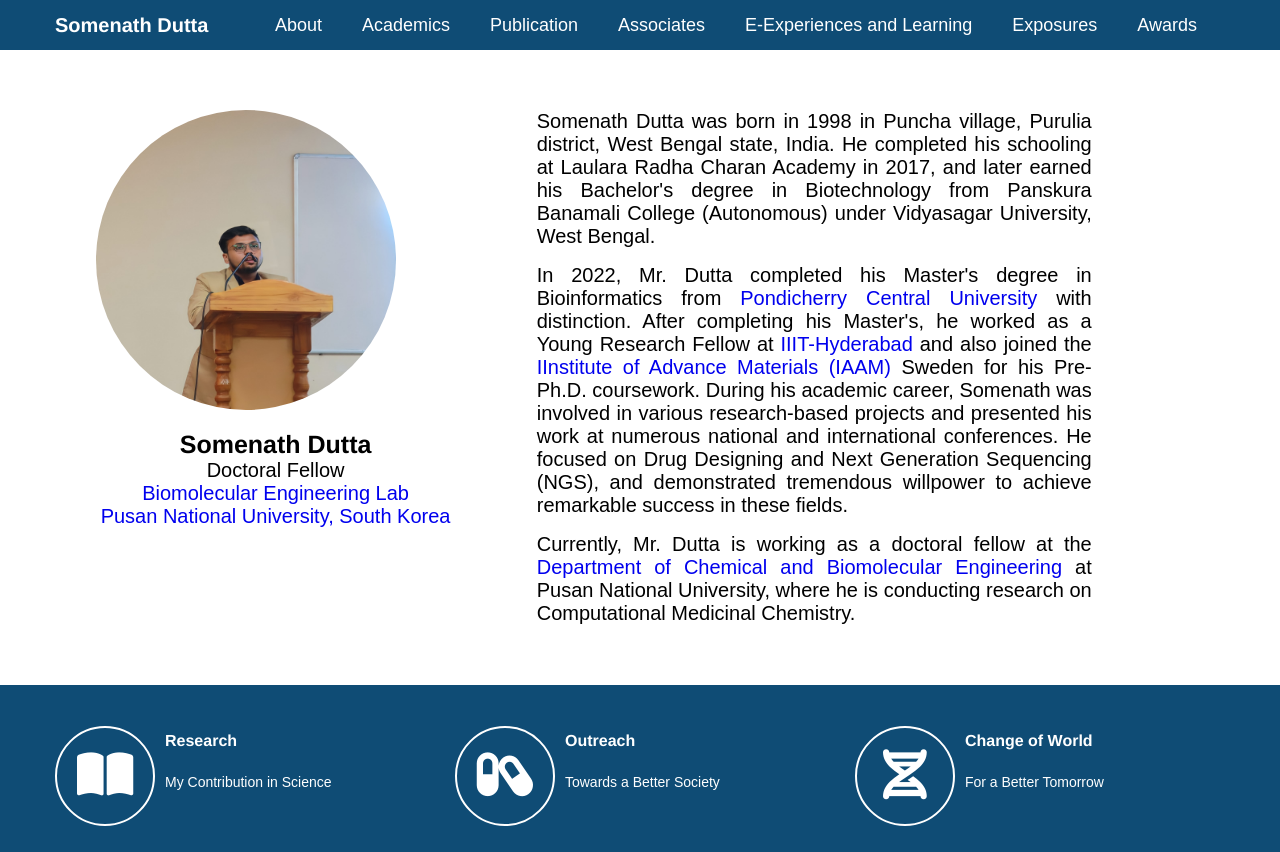
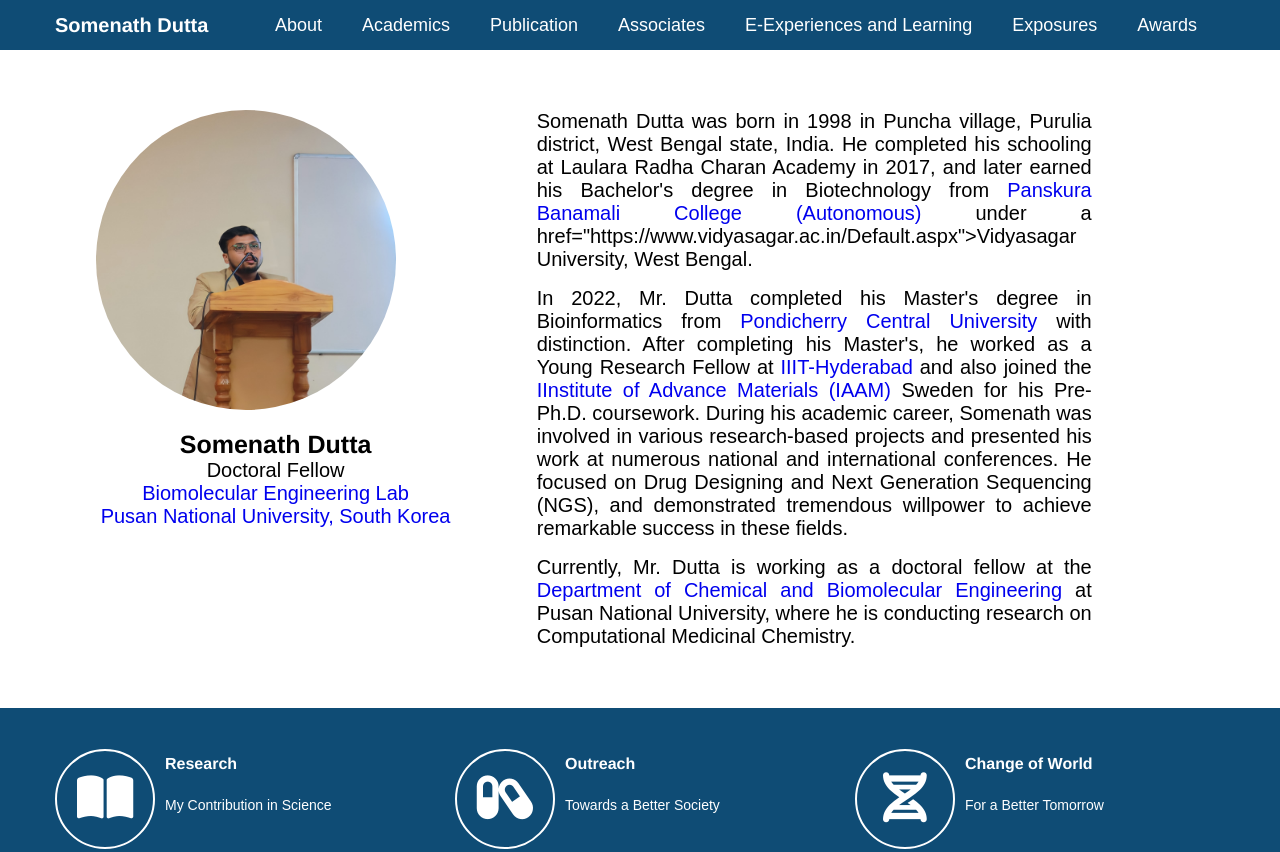
Before and after one commit to raj723151/project, a plain HTML site: page index.html in a window 1280 px wide. Shown: the top 852 px of the page. Drawn offline with nearby package versions, Linux system fonts and the light colour scheme; a web font is replaced by a local one.

Commit message:
Update index.html

```diff
--- a/index.html
+++ b/index.html
@@ -51,7 +51,7 @@
 <p>Doctoral Fellow<br><a href="https://sites.google.com/view/bmegg/home">Biomolecular Engineering Lab</a><br><a href="https://www.pusan.ac.kr/kor/Main.do">Pusan National University, South Korea</a></p>
                     </div>
                     <div class="port2 col-6 col-t-5 col-m-12 col-p-12">
-                        <p class="describe">Somenath Dutta was born in 1998 in Puncha village, Purulia district, West Bengal state, India. He completed his schooling at Laulara Radha Charan Academy in 2017, and later earned his Bachelor's degree in Biotechnology from Panskura Banamali College (Autonomous) under Vidyasagar University, West Bengal.</p>
+                        <p class="describe">Somenath Dutta was born in 1998 in Puncha village, Purulia district, West Bengal state, India. He completed his schooling at Laulara Radha Charan Academy in 2017, and later earned his Bachelor's degree in Biotechnology from  <a href="https://panskurabanamalicollege.org/">Panskura Banamali College (Autonomous)</a> under a href="https://www.vidyasagar.ac.in/Default.aspx">Vidyasagar University</a>, West Bengal.</p>
                         <br>
                         <p class="describe">In 2022, Mr. Dutta completed his Master's degree in Bioinformatics from <a href="https://www.pondiuni.edu.in/department/centre-for-bioinformatics/">Pondicherry Central University</a> with distinction. After completing his Master's, he worked as a Young Research Fellow at <a href="https://devalab.in/research/">IIIT-Hyderabad</a> and also joined the <a href="https://iaam.se/">IInstitute of Advance Materials (IAAM)</a> Sweden for his Pre-Ph.D. coursework. During his academic career, Somenath was involved in various research-based projects and presented his work at numerous national and international conferences. He focused on Drug Designing and Next Generation Sequencing (NGS), and demonstrated tremendous willpower to achieve remarkable success in these fields.</p>
                         <br>
```
